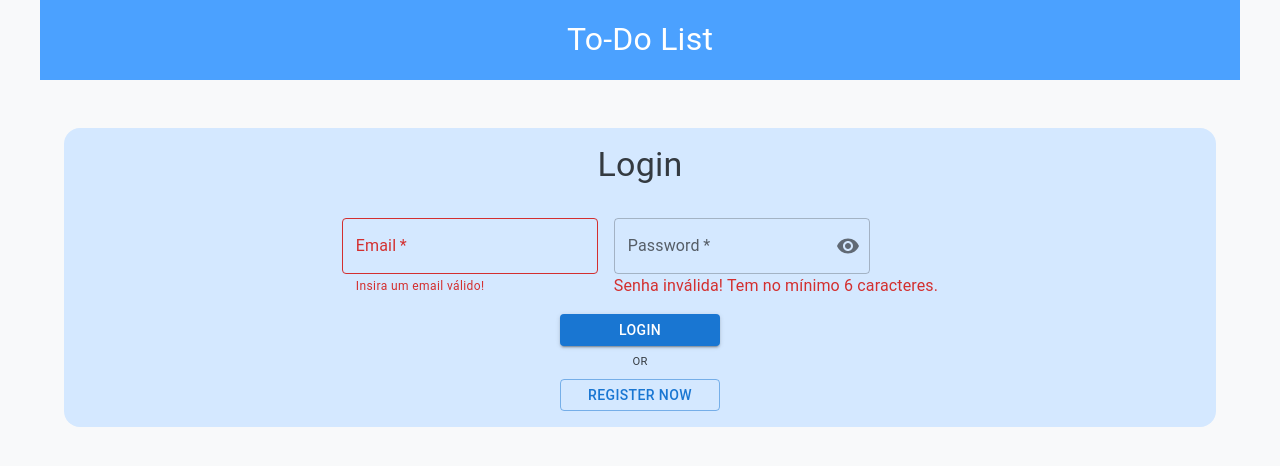
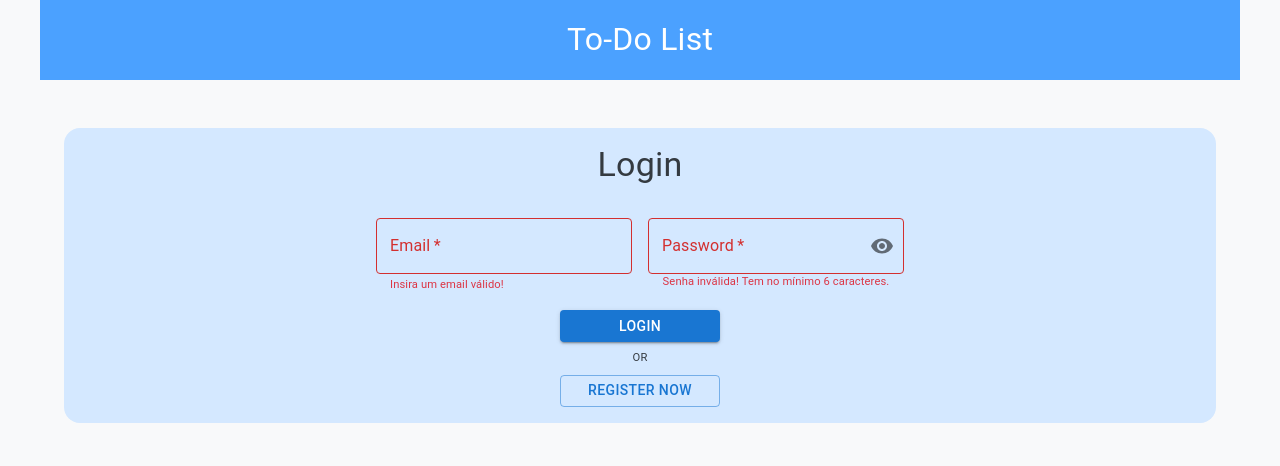
Before and after one commit to lucaspereiraio/tude-to-do-list, a React (Create React App) app: page / in a window 1280 px wide. Both pictures are taken after a click on the button "LOGIN". Shown: the top 466 px of the page. Built offline with nearby package versions, Linux system fonts and the light colour scheme.

Commit message:
error-messages-updated

```diff
--- a/src/App.tsx
+++ b/src/App.tsx
@@ -21,7 +21,7 @@ import { PrintList } from "./Components/PrintList/PrintList";
 //Funcionalidades NECESSARIAS
 
 //required no todo items
-//mensagens de erro dos inputs (login e register)
+//testes jest
 //printlist texto desc. passando da tela no mobile
 //fazer responsividade
 
--- a/src/Components/Login/Login.tsx
+++ b/src/Components/Login/Login.tsx
@@ -73,6 +73,13 @@ export const Login = () => {
     event.preventDefault();
   };
 
+  // Padronização da mensagem de erro
+  const ErrorMessage = ({ message }: { message: string }) => (
+    <Typography color={"var(--alert-color)"} fontSize={"0.7rem"}>
+      {message}
+    </Typography>
+  );
+
   return (
     <Container
       style={{
@@ -105,11 +112,14 @@ export const Login = () => {
           onChange={handleEmail}
           autoComplete="email"
           error={Boolean(emailError)}
-          helperText={emailError}
+          helperText={emailError ? <ErrorMessage message={emailError} /> : ""}
           style={{ width: "16rem" }}
         />
         <FormControl required variant="outlined">
-          <InputLabel htmlFor="outlined-adornment-password">
+          <InputLabel
+            error={Boolean(passwordError)}
+            htmlFor="outlined-adornment-password"
+          >
             Password
           </InputLabel>
           <OutlinedInput
@@ -118,6 +128,7 @@ export const Login = () => {
             type={showPassword ? "text" : "password"}
             value={password}
             onChange={handlePassword}
+            error={Boolean(passwordError)}
             autoComplete="current-password"
             endAdornment={
               <InputAdornment position="end">
@@ -134,9 +145,7 @@ export const Login = () => {
             label="Password"
             style={{ width: "16rem" }}
           />
-          {passwordError && (
-            <Typography color="error">{passwordError}</Typography>
-          )}
+          {passwordError && <ErrorMessage message={passwordError} />}
         </FormControl>
       </Box>
       <Box display={"flex"} flexDirection={"column"} gap={"0.5rem"}>
```
